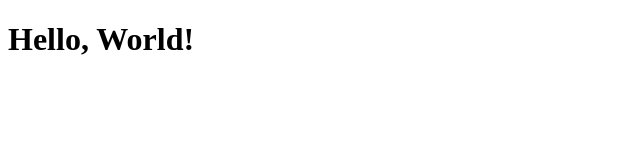
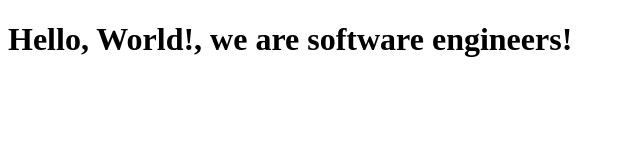
Before and after one commit to Gracy222/Grace-BrianRepository, a plain HTML site: page index.html in a window 1280 px wide. Shown: the whole page, without its empty margins (0-640 px from the left). Drawn offline with Linux system fonts and the light colour scheme.

```diff
--- a/index.html
+++ b/index.html
@@ -7,6 +7,6 @@
     <title>Document</title>
 </head>
 <body>
-    <h1>Hello, World!</h1>
+    <h1>Hello, World!, we are software engineers!</h1>
 </body>
 </html>
```
